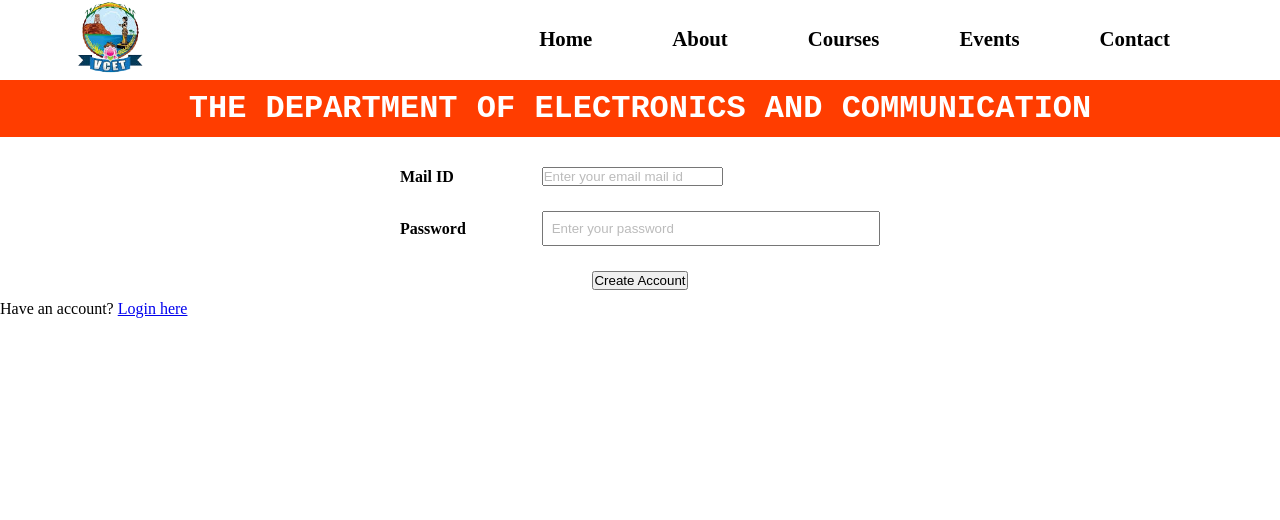
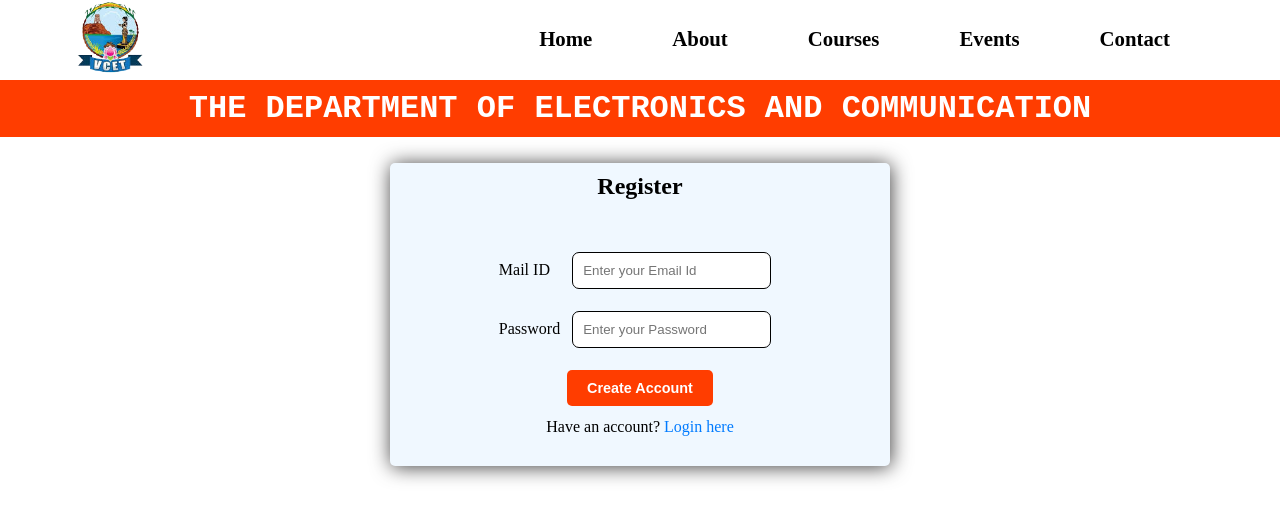
Before and after one commit to gowtham-rajkumar/vcet-website-fe, a React (Create React App) app: page /registrationpage in a window 1280 px wide. Shown: the top 520 px of the page. Built offline with nearby package versions, Linux system fonts and the light colour scheme.

Commit message:
added register form styles

```diff
--- a/src/App.js
+++ b/src/App.js
@@ -25,7 +25,7 @@ function App() {
           <Route path="/about" element={<About />} />
           <Route path="/events" element={<Events />} />
           <Route path="/loginPage" element={<LoginPage />} />
-          <Route path="/otherDepartment" element={<OtherDepartment />} />
+          <Route path="/otherdepartment" element={<OtherDepartment />} />
           <Route path="/registrationpage" element={<RegistrationPage />}/>
           <Route path ="/ecedepartment" element={<EceDepartment />} />
 
--- a/src/Data.js
+++ b/src/Data.js
@@ -43,7 +43,7 @@ export const ugCourseData = [
     dept: "BME",
     description:
       "Innovating health solutions for tomorrow's medical advancements.",
-    learnmore : "/otherDepartment"
+    learnmore : "/otherdepartment"
   },
 
   {
@@ -53,7 +53,7 @@ export const ugCourseData = [
     dept: "Civil",
     description:
       "Building the world with precision and sustainability in mind.",
-    learnmore : "/otherDepartment"
+    learnmore : "/otherdepartment"
   },
 
   {
@@ -93,7 +93,7 @@ export const ugCourseData = [
     dept: "Mech",
     description:
       "Engineering excellence driving industries forward with innovative solutions.",
-    learnmore : "/otherDepartment"
+    learnmore : "/otherdepartment"
   },
 
   {
@@ -102,7 +102,7 @@ export const ugCourseData = [
     program: "B.E",
     dept: "MDE",
     description: "Pioneering medical technology for healthier tomorrows.",
-    learnmore : "/otherDepartment"
+    learnmore : "/otherdepartment"
   },
 
   {
@@ -112,7 +112,7 @@ export const ugCourseData = [
     dept: "AIDS",
     description:
       "Unleashing the potential of data with AI for transformative insights.",
-    learnmore : "/otherDepartment"
+    learnmore : "/otherdepartment"
   },
 
   {
@@ -122,7 +122,7 @@ export const ugCourseData = [
     dept: "AIML",
     description:
       "Harnessing AI to create intelligent systems for a smarter world.",
-    learnmore : "/otherDepartment"
+    learnmore : "/otherdepartment"
   },
 
   {
@@ -132,7 +132,7 @@ export const ugCourseData = [
     dept: "IT",
     description:
       "Empowering the digital era with cutting-edge IT solutions and innovations.",
-    learnmore : "/otherDepartment"
+    learnmore : "/otherdepartment"
     },
 ];
 
@@ -142,7 +142,7 @@ export const pgCourseData = [
     img:require("./Images/me-cse.jpg"),
     program: "M.E",
     dept: "CSE",
-    learnmore : "/otherDepartment",
+    learnmore : "/otherdepartment",
     description:
     "Pioneering algorithms for secure data in digital landscapes.",
     },
@@ -152,7 +152,7 @@ export const pgCourseData = [
     img:require("./Images/ae.jpg"),
     program: "M.E",
     dept: "AE",
-    learnmore : "/otherDepartment",
+    learnmore : "/otherdepartment",
     description:
     "Crafting structures for resilience in a changing environment.",
     },
@@ -162,7 +162,7 @@ export const pgCourseData = [
     img: require("./Images/me-bme.jpg"),
     program: "M.E",
     dept: "BME",
-    learnmore : "/otherDepartment",
+    learnmore : "/otherdepartment",
     description:
     "Fusing biology and technology for life-changing innovations.",
     },
@@ -172,7 +172,7 @@ export const pgCourseData = [
     img:require("./Images/mba.webp"),
     program: "M.B.A",
     dept: "MBA",
-    learnmore : "/otherDepartment",
+    learnmore : "/otherdepartment",
     description:
     "Strategizing business growth in dynamic market ecosystems.",
     },
--- a/src/components/LoginPage.jsx
+++ b/src/components/LoginPage.jsx
@@ -89,6 +89,7 @@ const LoginPage = () => {
                     type={showpassword ? "text" : "password"}
                     id="password"
                     name="password"
+                    className="password-log"
                     value={password}
                     onChange={(e) => setPassword(e.target.value)}
                     placeholder="Enter Your Password"
--- a/src/components/LoginPageStyles.css
+++ b/src/components/LoginPageStyles.css
@@ -1,10 +1,11 @@
 .logTotal-container {
-  height: 100vh;
+  /* height: 100vh; */
   width: 100%;
   position: absolute;
   display: flex;
   align-items: center;
   justify-content: center;
+  margin-top: 2%;
 }
 .log-imgContainer > img {
   width: 100%;
@@ -28,10 +29,10 @@
   display: flex;
   flex-direction: column;
 }
-@media screen and (max-width: 500px) {
+@media screen and (max-width: 1000px) {
   .log-container {
     width: 100%;
-    height: 100%;
+    /* height: 100vh; */
   }
 }
 
@@ -60,8 +61,8 @@
 }
 
 .log-form button {
-  background-color: #2bff00;
-  color: rgb(0, 0, 0);
+  background-color: #ff3d00;
+  color: rgb(255, 255, 255);
   border: none;
   padding: 10px 20px;
   border-radius: 5px;
@@ -72,14 +73,15 @@
 }
 
 .log-form button:hover {
-  background-color: #9bff59;
+  background-color: #fd5f2f;
 }
 
 .log-form p {
   margin-top: 10px;
 }
 
-.form-items > input {
+.form-items > #username,
+.form-items > .password-log {
   padding: 10px;
   border: 1px solid black;
   border-radius: 7px;
@@ -98,58 +100,90 @@
   font-size: 1.2rem;
 }
 /* ............Registration form styles............ */
-.dep-heading {
-  text-align: center;
-  margin-bottom: 20px;
+
+.table-container {
+  /* height: 100vh; */
+  width: 100%;
+  position: absolute;
+  display: flex;
+  align-items: center;
+  justify-content: center;
+  margin-top: 2%;
 }
 
-table {
-  width: 100%;
+.table-data-container {
+  filter: drop-shadow(1px 1px 10px rgb(62, 61, 61));
   max-width: 500px;
-  margin: 0 auto;
-  border-collapse: collapse;
+  background-color: aliceblue;
+  width: 40%;
+  border-radius: 5px;
+  display: flex;
+  flex-direction: column;
 }
 
-td {
-  padding: 10px;
+@media screen and (max-width: 1000px) {
+  .table-data-container {
+    width: 100%;
+  }
+  .table-container {
+    align-items: flex-start;
+    margin-top: 10%;
+  }
+}
+.register {
+  display: flex;
+  justify-content: center;
+  padding: 10px 0;
 }
 
-#username,
-#password {
-  width: 100%;
-  padding: 8px;
-  margin: 5px 0;
-  box-sizing: border-box;
+.register h3 {
+  font-size: 1.5rem;
 }
 
-.log-button {
-  background-color: #4caf50;
-  color: white;
-  padding: 10px 20px;
-  border: none;
-  cursor: pointer;
-  border-radius: 5px;
+.table-data-container input[type="email"],
+.table-data-container input[type="password"] {
+  padding: 10px;
+  border: 1px solid black;
+  border-radius: 7px;
+  margin: 10px;
 }
 
-.log-button:hover {
-  background-color: #45a049;
+.table-data-container button {
+  background-color: #ff3d00;
+  color: rgb(255, 255, 255);
+  border: none;
+  padding: 10px 20px;
+  border-radius: 5px;
+  cursor: pointer;
+  font-weight: bold;
+  margin-top: 10px;
+  font-size: 0.9rem;
 }
 
-label {
-  font-weight: bold;
-}
-::-webkit-input-placeholder {
-  color: #bbb;
+.table-data-container button:hover {
+  background-color: #fd5f2f;
 }
 
-:-moz-placeholder {
-  color: #bbb;
+.table-data-container p {
+  margin-top: 10px;
 }
 
-::-moz-placeholder {
-  color: #bbb;
+.table-data-container p a {
+  color: #007bff;
+  text-decoration: none;
 }
 
-:-ms-input-placeholder {
-  color: #bbb;
+.table-data-container p a:hover {
+  text-decoration: underline;
 }
+.table-data-container form {
+  padding: 30px;
+  display: flex;
+  flex-direction: column;
+  align-items: center;
+}
+
+.table-data-container label {
+  font-size: 1rem;
+  margin-bottom: 10px;
+}
--- a/src/components/RegistrationPage.jsx
+++ b/src/components/RegistrationPage.jsx
@@ -42,7 +42,12 @@ const RegistrationPage = () => {
       <div className="dep-heading">
         <h1>THE DEPARTMENT OF ELECTRONICS AND COMMUNICATION</h1>
       </div>
-      <form action="" onSubmit={handleRegister}>
+      <div className="table-container" >
+      <div className="table-data-container">
+        <div className="register">
+          <h3>Register</h3>
+        </div>
+      <form onSubmit={handleRegister}>
         <table>
           <tbody>
             <tr>
@@ -56,7 +61,7 @@ const RegistrationPage = () => {
                   id="mail"
                   value={email}
                   onChange={(e) => setEmail(e.target.value)}
-                  placeholder="Enter your email mail id"
+                  placeholder="Enter your Email Id"
                   required
                 />
               </td>
@@ -71,9 +76,10 @@ const RegistrationPage = () => {
                   type="password"
                   name="password"
                   id="password"
+                  className="password-reg"
                   value={password}
                   onChange={(e) => setPassword(e.target.value)}
-                  placeholder="Enter your password"
+                  placeholder="Enter your Password"
                   required
                 />
               </td>
@@ -90,6 +96,8 @@ const RegistrationPage = () => {
           Have an account? <a href="/loginpage">Login here</a>
         </p>
       </form>
+      </div>
+      </div>
     </>
   );
 };
```
Also changed, not shown: package.json (line endings or trailing spaces), 1 other file (tests, documents, lock files or other folders).
